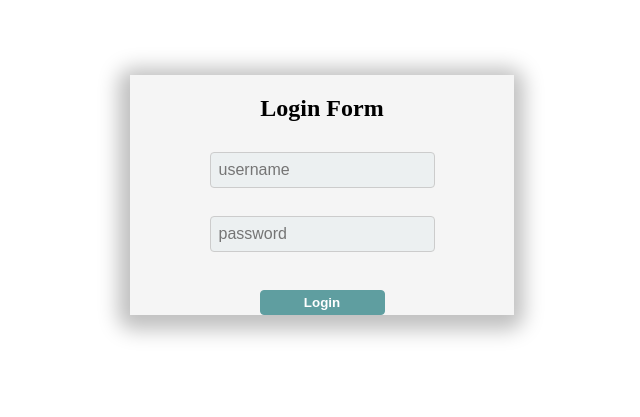
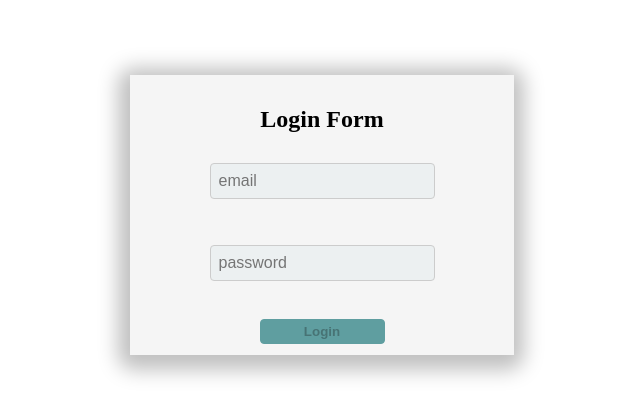
Before and after one commit to Premp22/AngularJWT, an Angular app: page /login in a window 1280 px wide. Shown: the part 165-582 px from the top of the page, without its empty margins (318-958 px from the left). Built offline with nearby package versions, Linux system fonts and the light colour scheme.

Commit message:
validation added to the login form

```diff
--- a/src/app/auth/login/login.component.css
+++ b/src/app/auth/login/login.component.css
@@ -6,7 +6,7 @@
 }
 .box {
   width: 30%;
-  height: 30vh;
+  height: 35vh;
   position: absolute;
   top: 30%;
   display: flex;
@@ -30,7 +30,7 @@
   width: 7.813rem;
   padding-top: 0.25rem;
   padding-bottom: 0.25rem;
-  color: white;
+
   border-radius: 4px;
   border: cadetblue 1px solid;
   cursor: pointer;
--- a/src/app/auth/login/login.component.html
+++ b/src/app/auth/login/login.component.html
@@ -4,10 +4,14 @@
       <h2>Login Form</h2>
       <input
         type="text"
-        formControlName="username"
-        placeholder="username"
+        formControlName="email"
+        placeholder="email"
         class="input"
       />
+      <br />
+      <span style="color: red" *ngIf="email && email.invalid && email.touched"
+        >Please Enter a valid email</span
+      >
       <br />
       <input
         type="password"
@@ -15,7 +19,13 @@
         placeholder="password"
         class="input"
       /><br />
-      <button class="btn">Login</button>
+      <span
+        style="color: red"
+        *ngIf="password && password.invalid && password.touched"
+        >Please Enter a valid password</span
+      >
+      <button [disabled]="loginForm.invalid" class="btn">Login</button>
+      <span style="color: red">{{ showMgs }}</span>
     </form>
   </div>
 </div>
--- a/src/app/auth/login/login.component.ts
+++ b/src/app/auth/login/login.component.ts
@@ -1,7 +1,12 @@
 import { Component, OnInit } from '@angular/core';
 import { AuthService } from 'src/app/shared/auth.service';
 import { Router } from '@angular/router';
-import { FormControl, FormGroup, FormBuilder } from '@angular/forms';
+import {
+  FormControl,
+  FormGroup,
+  FormBuilder,
+  Validators,
+} from '@angular/forms';
 @Component({
   selector: 'app-login',
   templateUrl: './login.component.html',
@@ -16,21 +21,29 @@ export class LoginComponent implements OnInit {
 
   ngOnInit(): void {}
   loginForm = this.formBuilder.group({
-    username: [''],
-    password: [''],
+    email: ['', [Validators.required, Validators.email]],
+    password: ['', [Validators.required, Validators.minLength(4)]],
   });
+  showMgs: string = '';
+  get email() {
+    return this.loginForm.get('email');
+  }
+  get password() {
+    return this.loginForm.get('password');
+  }
   loginUser() {
     console.log(this.loginForm.value);
     if (
       this.authservice.login(
-        this.loginForm.value.username,
+        this.loginForm.value.email,
         this.loginForm.value.password
       )
     ) {
       console.log('success');
       this._router.navigate(['../users/register']);
     } else {
-      this._router.navigate(['']);
+      this._router.navigate(['login']);
+      this.showMgs = 'invalid email or password';
     }
   }
 }
--- a/src/app/shared/auth.service.ts
+++ b/src/app/shared/auth.service.ts
@@ -5,8 +5,8 @@ import { Injectable } from '@angular/core';
 })
 export class AuthService {
   constructor() {}
-  login(username: string, password: string) {
-    if (username == 'username' && password == 'password') {
+  login(email: string, password: string) {
+    if (email == 'test@email.com' && password == 'password') {
       localStorage.setItem('currentuser', 'logedin');
       return true;
     }
```
